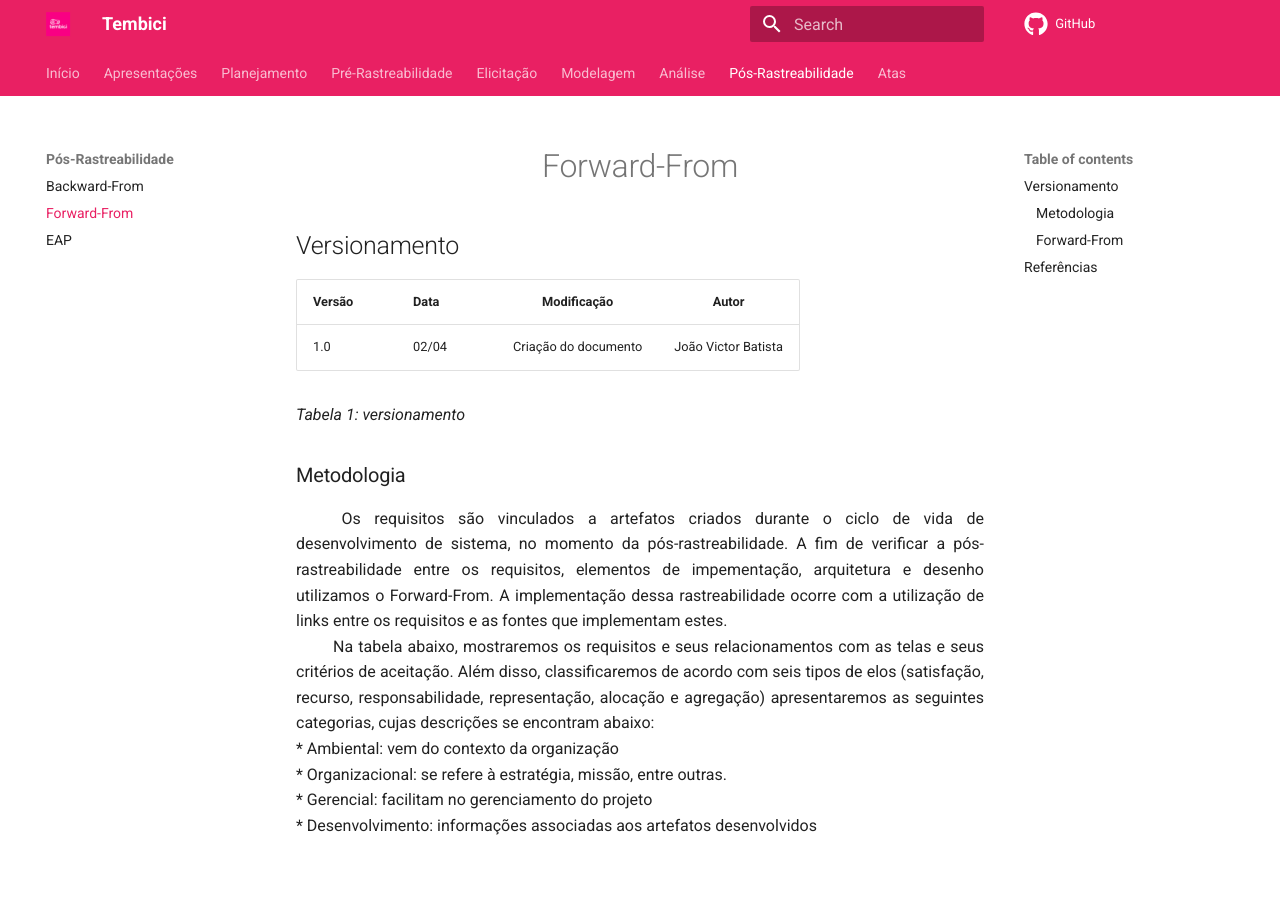
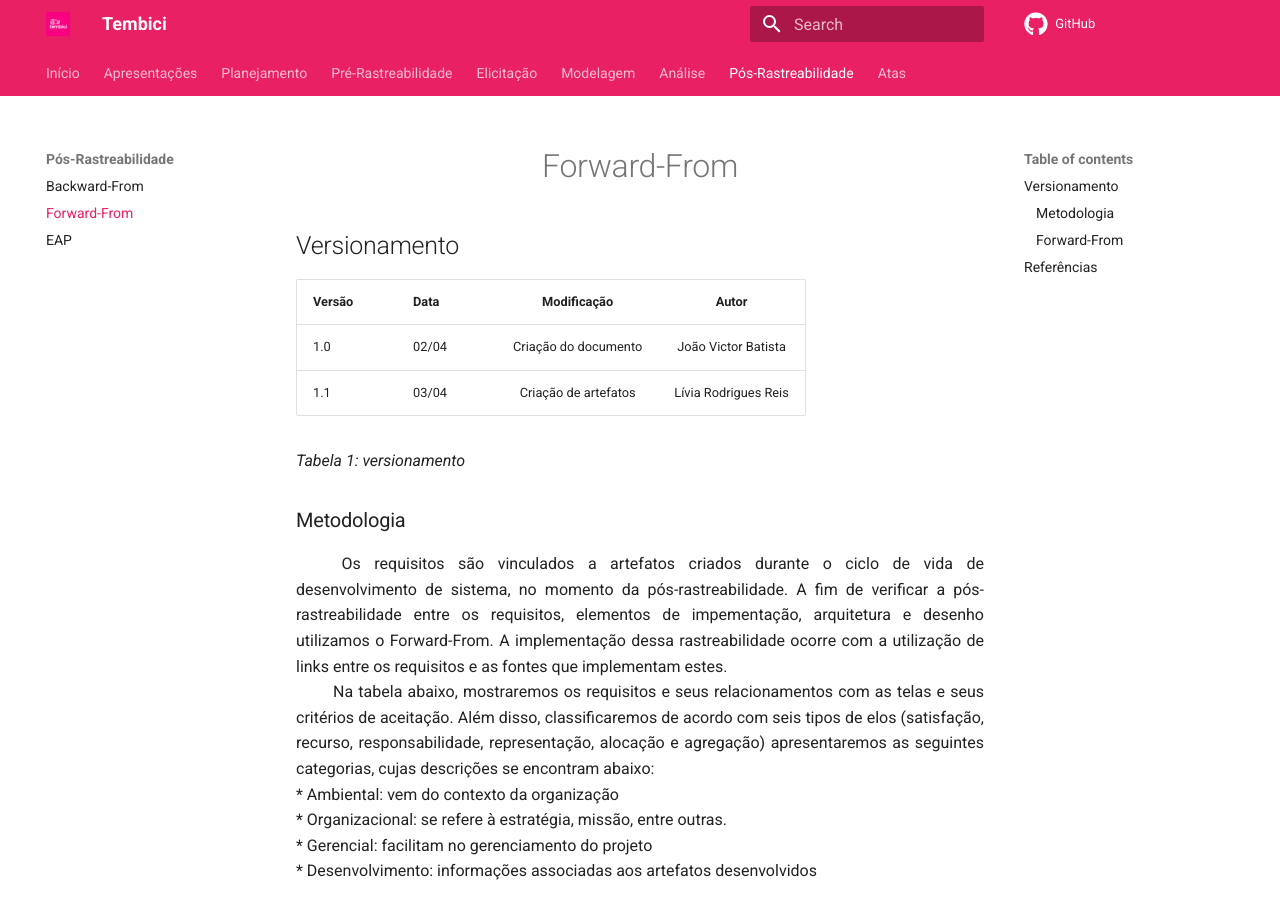
Before and after one commit to Requisitos-de-Software/2021.2-Tembici, an MkDocs documentation site: the page built from docs/pos-rastreabilidade/forward-from.md, in a window 1280 px wide and 900 px high. Built offline with MkDocs 1.6.1 and Material for MkDocs 9.7.7, drawn with Linux system fonts in a browser that asks for light colours; comment, search, counter and statistics services are not loaded.

Commit message:
Adição de artefatos

```diff
--- a/docs/pos-rastreabilidade/forward-from.md
+++ b/docs/pos-rastreabilidade/forward-from.md
@@ -6,6 +6,7 @@
 | Versão | Data | Modificação | Autor |
 |-|-|:-:|:-:|
 | 1.0 | 02/04 | Criação do documento | João Victor Batista |
+| 1.1 | 03/04 | Criação de artefatos | Lívia Rodrigues Reis |
 
 *Tabela 1: versionamento*
 
```
